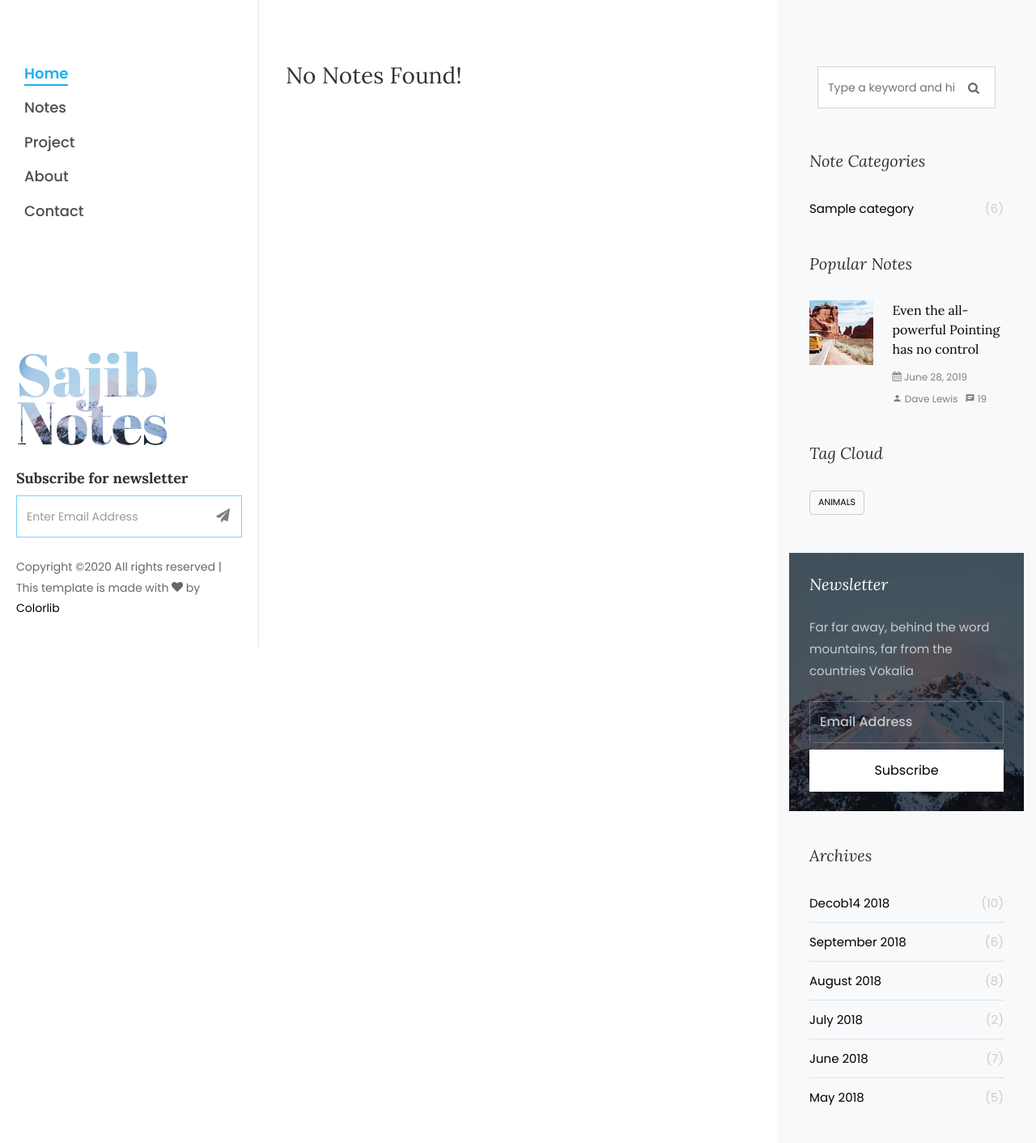
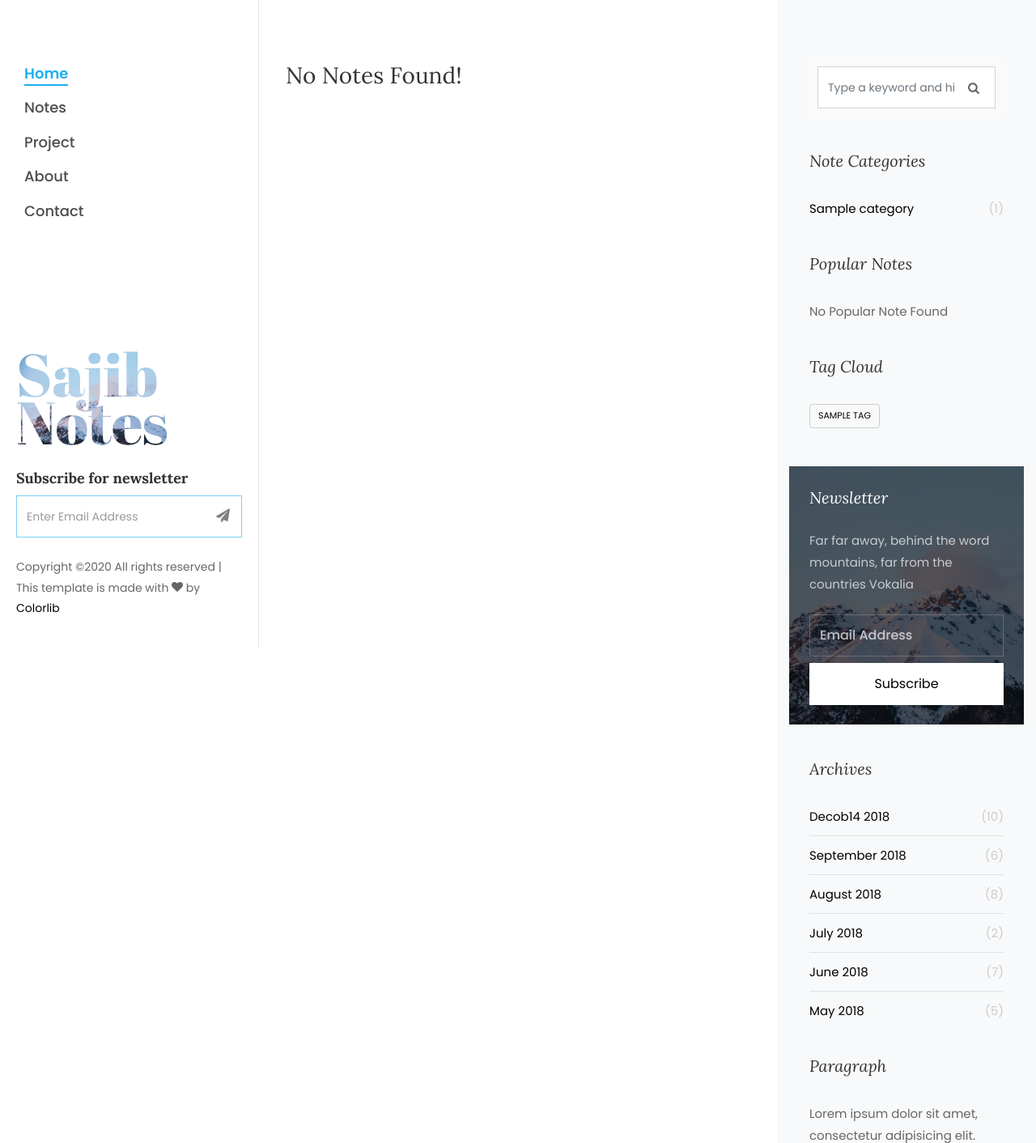
Before and after one commit to sajib1066/sajib-notes, a Django app: page / in a window 1280 px wide. Shown: the top 1412 px of the page at 81% size. Run offline with Django 3.2, Linux system fonts and the light colour scheme; tables that the repository leaves empty hold one stand-in row (values such as "Sample post"); some libraries are stand-ins or nearby versions; some web fonts are replaced.

Commit message:
update note sidebar

```diff
--- a/sajibnotes/context.py
+++ b/sajibnotes/context.py
@@ -3,7 +3,7 @@
 from project import models as projectmodel
 
 def note_context(request):
-    note_category = notemodel.Category.objects.all()
+    note_category = notemodel.Category.objects.all().annotate(number_of_note=Count('note')).order_by('-number_of_note', 'name')
     note_tag = notemodel.Tag.objects.all()
     popular_note = notemodel.Note.objects.filter(is_delete=False).order_by('-id')[:3]
 
--- a/templates/base/notes-sidebar.html
+++ b/templates/base/notes-sidebar.html
@@ -16,7 +16,7 @@
             {% if note_ctg %}
             {% for ctg in note_ctg %}
             <li>
-                <a href="#">{{ ctg.name }} <span>(6)</span></a>
+                <a href="#">{{ ctg.name }} <span>({{ ctg.note_set.count }})</span></a>
             </li>
             {% endfor %}
             {% else %}
@@ -29,23 +29,29 @@
     <!-- Popular Notes -->
     <div class="sidebar-box ftco-animate">
         <h3 class="sidebar-heading">Popular Notes</h3>
+        {% if popular_note %}
+        {% for note in popular_note %}
         <div class="block-21 mb-4 d-flex">
             <a class="blog-img mr-4" style="background-image: url({% static 'images/image_1.jpg' %});"></a>
             <div class="text">
-                <h3 class="heading"><a href="#">Even the all-powerful Pointing has no control</a></h3>
+                <h3 class="heading"><a href="{% url 'note-details' note.slug %}">{{ note.title }}</a></h3>
                 <div class="meta">
                     <div>
-                        <a href="#"><span class="icon-calendar"></span> June 28, 2019</a>
+                        <a href="#"><span class="icon-calendar"></span>{{ note.published_date }}</a>
                     </div>
                     <div>
-                        <a href="#"><span class="icon-person"></span> Dave Lewis</a>
+                        <a href="#"><span class="icon-person"></span>{{ note.author }}</a>
                     </div>
                     <div>
-                        <a href="#"><span class="icon-chat"></span> 19</a>
+                        <a href="#"><span class="icon-chat"></span>{{ note.comment.count }}</a>
                     </div>
                 </div>
             </div>
         </div>
+        {% endfor %}
+        {% else %}
+        <p>No Popular Note Found</p>
+        {% endif %}
     </div>
     <!-- Popular Notes -->
 
@@ -53,7 +59,13 @@
     <div class="sidebar-box ftco-animate">
         <h3 class="sidebar-heading">Tag Cloud</h3>
         <ul class="tagcloud">
-            <a href="#" class="tag-cloud-link">animals</a>
+            {% if note_tag %}
+            {% for tag in note_tag %}
+            <a href="#" class="tag-cloud-link">{{ tag.name }}</a>
+            {% endfor %}
+            {% else %}
+            <p>No Tags are Found</p>
+            {% endif %}
         </ul>
     </div>
     <!-- Tags -->
--- a/templates/notes/details.html
+++ b/templates/notes/details.html
@@ -149,7 +149,7 @@
 					</div><!-- END-->
 				</div>
 
-                {% include 'base/leftsidebar.html' %}
+                {% include 'base/notes-sidebar.html' %}
                 <!-- END COL -->
             </div>
         </div>
```
